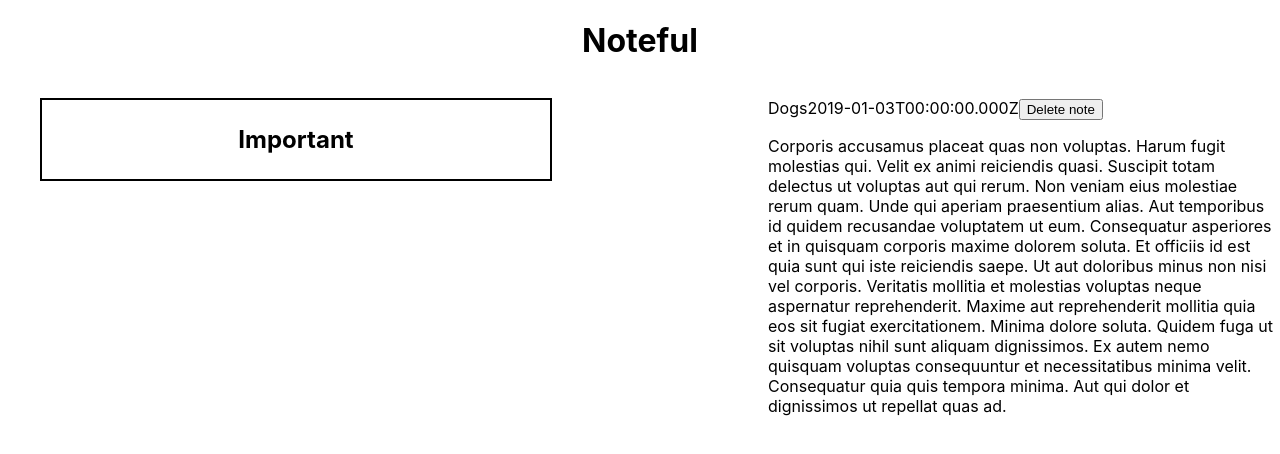
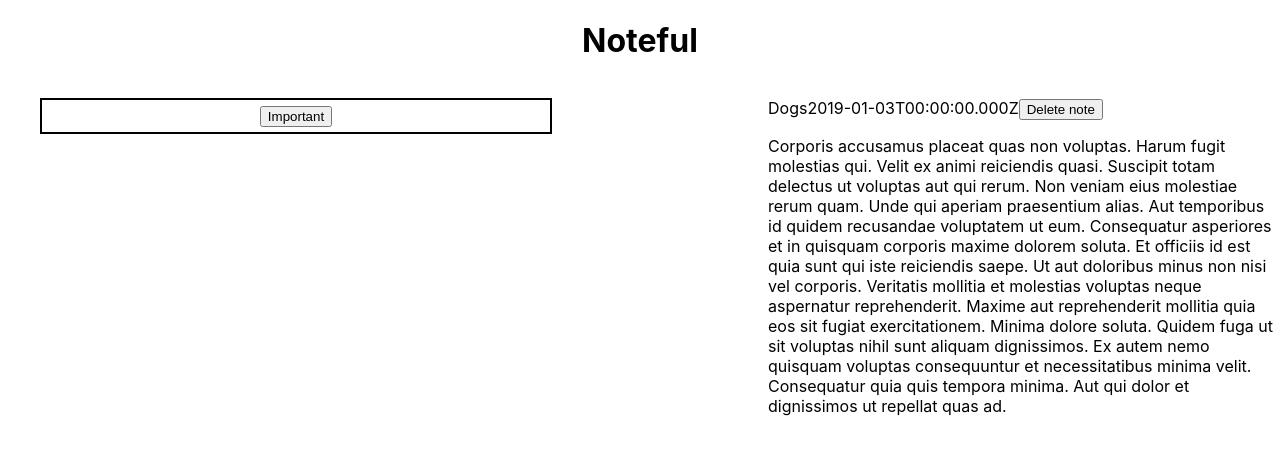
Before and after one commit to thinkful-ei-gecko/william-kevin-noteful, a React (Create React App) app: page /note/cbc787a0-ffaf-11e8-8eb2-f2801f1b9fd1 in a window 1280 px wide. Shown: the top 454 px of the page. Built offline with nearby package versions, Linux system fonts and the light colour scheme.

Commit message:
refactor for readability and consistency

```diff
--- a/src/App.js
+++ b/src/App.js
@@ -42,15 +42,14 @@ export default class App extends Component {
                 />
               )}
             />
-             <Route
+            <Route
               path="/note/:noteId"
               render={routeProps => (
                 <FolderList
-                  folderId={this.state.store.notes.find(
-                    note => note.id === routeProps.match.params.noteId
-                  ).folderId}
-                   routeProps={routeProps}
-                   folders={this.state.store.folders}
+                  folders={this.state.store.folders.filter(folder =>
+                    folder.id === this.state.store.notes.find(note => note.id === routeProps.match.params.noteId).folderId
+                  )}
+                  routeProps={routeProps}
                 />
               )}
             />
@@ -82,7 +81,7 @@ export default class App extends Component {
                   notes={this.state.store.notes.filter(
                     note => note.folderId === routeProps.match.params.folderId
                   )}
-                   routeProps={routeProps}
+                  routeProps={routeProps}
                 />
               )}
             />
--- a/src/Components/FolderList.js
+++ b/src/Components/FolderList.js
@@ -3,16 +3,10 @@ import FolderItem from './FolderItem'
 
 export default class FolderList extends Component {
   render() {
-    let folders;
-    if (this.props.folderId) {
-      folders = this.props.folders.find(folder => {
-        return folder.id === this.props.folderId
-      })
-    }
-    // const folderItems = this.props.folders.map(folder => <FolderItem folder={folder} />);
+    const folderItems = this.props.folders.map(folder => <FolderItem folder={folder} />);
     return (
       <li className="sidebar__folder-list">
-        {!folders ? this.props.folders.map(folder => <button>{folder.name}</button>) : <h2>{folders.name}</h2> }
+        {folderItems}
       </li>
     )
   }
```
